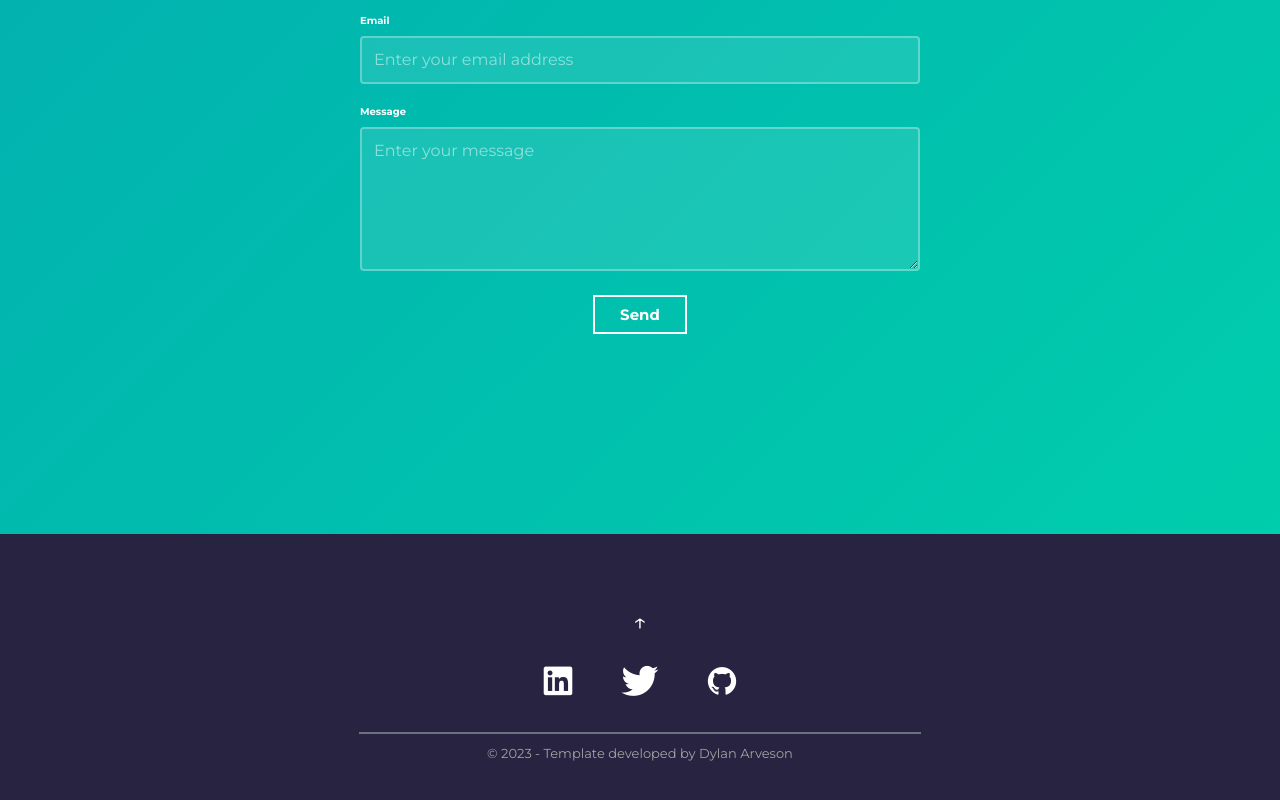
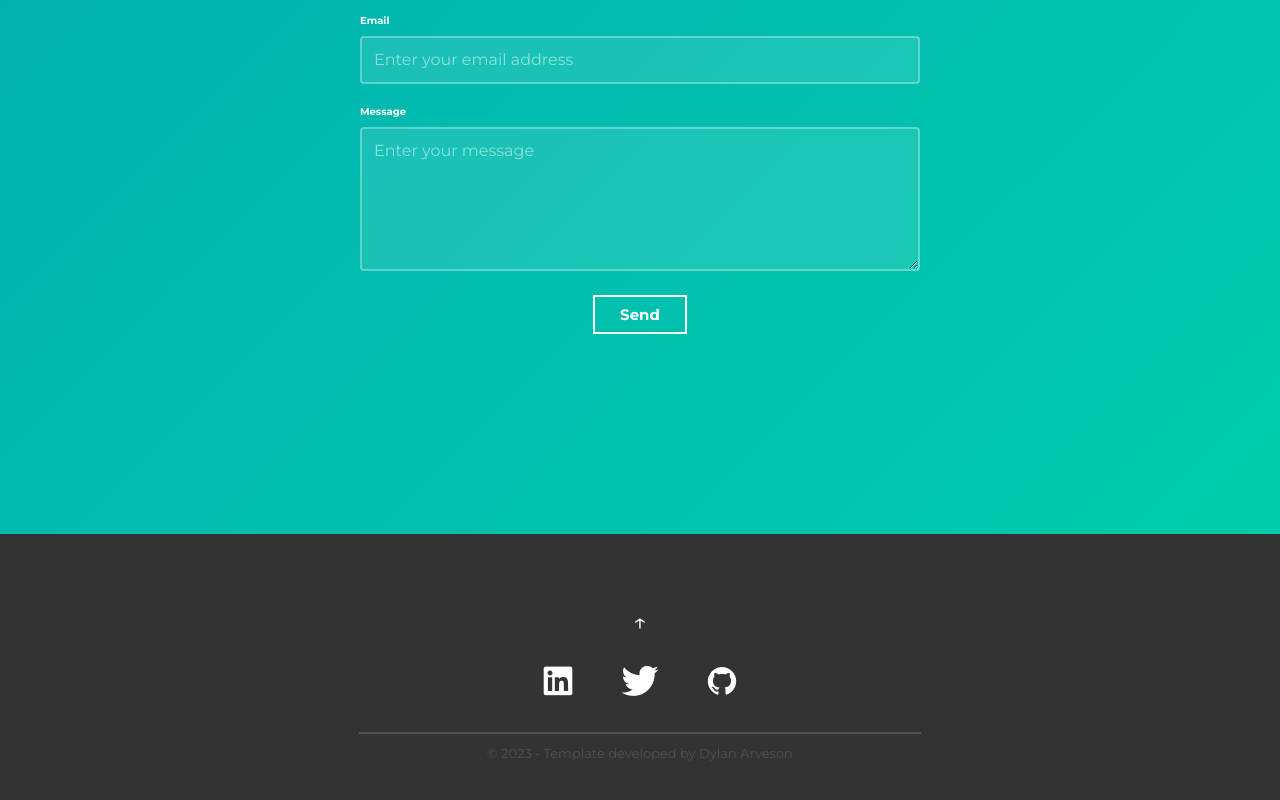
Before and after one commit to dyyllaann/simplefolio-react, a Next.js app: page / in a window 1280 px wide. Shown: the part 3275-4075 px from the top of the page. Built offline with nearby package versions, Linux system fonts and the light colour scheme.

Commit message:
Update package.json to address node dependency error.

```diff
--- a/package.json
+++ b/package.json
@@ -16,7 +16,7 @@
     "scrollreveal": "^4.0.9"
   },
   "devDependencies": {
-    "@types/node": "24.0.0",
+    "@types/node": "^24.0.0",
     "@types/react": "18.0.35",
     "@types/react-dom": "18.0.11",
     "autoprefixer": "10.4.14",
--- a/pages/components/Footer.tsx
+++ b/pages/components/Footer.tsx
@@ -24,7 +24,7 @@ const Footer = () => {
             </a>
           ))}
         </div>
-        <hr className="my-4 mx-auto w-1/2 border-0 border-t-2 border-gray-500" />
+        <hr className="my-4 mx-auto w-1/2 border-0 border-t-2 border-muted" />
         <p className="footer__text">
           © {year} - Template developed by{" "}
           <a href="https://www.dylanarveson.com">Dylan Arveson</a>
--- a/styles/globals.css
+++ b/styles/globals.css
@@ -27,9 +27,9 @@
   --color-accent: 39 35 65;             /* #272341 */
   --color-surface: 255 255 255;         /* white */
   --color-on-surface: 39 35 65;         /* #272341 dark blue */
-  --color-surface-dark: 39 35 65;       /* #272341 */
+  --color-surface-dark: 51 51 51;          /* #333 dark grey */
   --color-on-surface-dark: 255 255 255; /* white */
-  --color-muted: 163 163 163;          /* light grey */
+  --color-muted: 80 80 80;          /* light grey */
 
   --gradient-primary: linear-gradient(135deg, #02aab0, #00cdac);
   --gradient-primary-135: linear-gradient(135deg, #02aab0, #00cdac);
```
